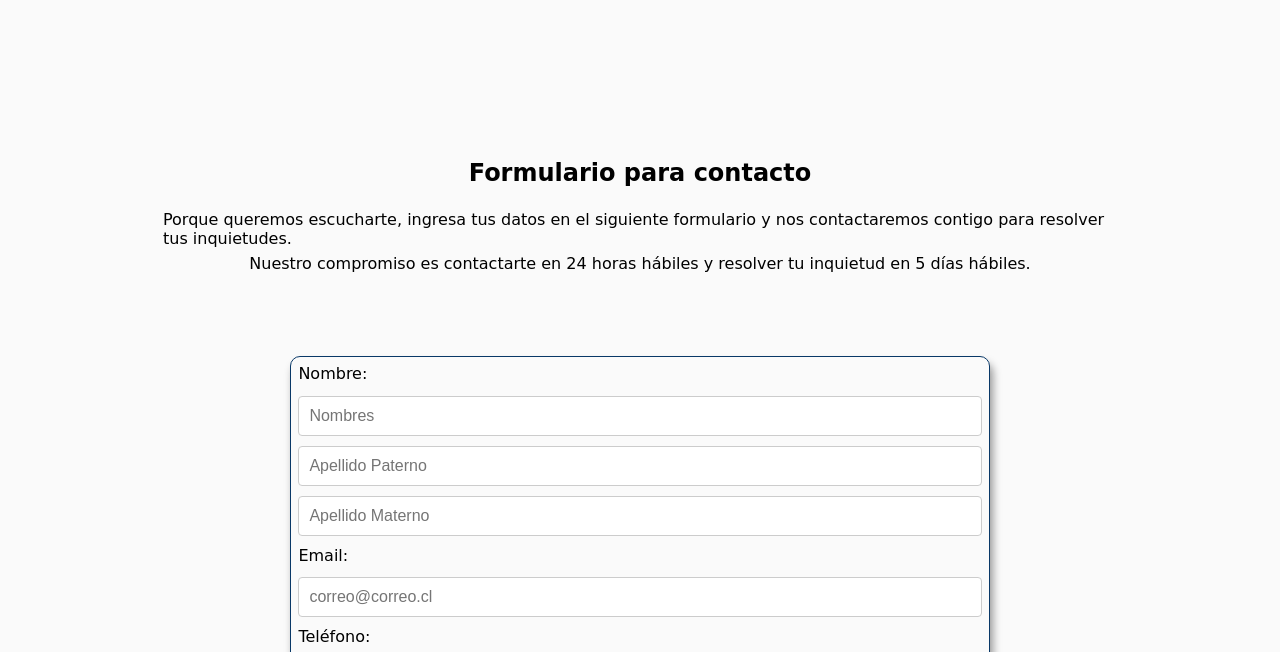
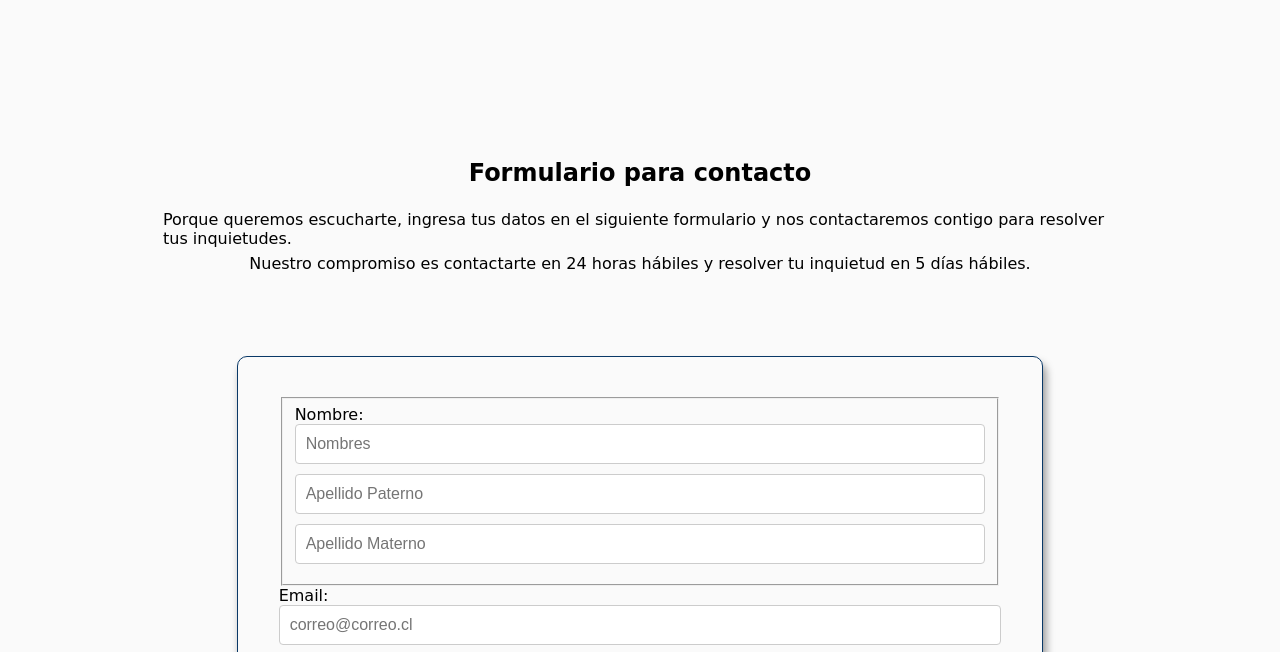
Before and after one commit to IvanSantibanez/CarZone-project, a plain HTML site: page formulario.html in a window 1280 px wide. Shown: the part 97-749 px from the top of the page. Drawn offline with Linux system fonts and the light colour scheme.

Commit message:
nuevo estilo formulario contacto

```diff
--- a/css/formulario.css
+++ b/css/formulario.css
@@ -15,43 +15,11 @@ main {
 }
 
 form {
-    padding: 1%;
+    padding: 5%;
+    margin: 0 auto;
     border: 1px solid #093867;
     border-radius: 10px;
     box-shadow: 3px 7px 8px rgba(0,0,0,0.4);
-
-}
-
-form label {
-    display: flex;
-    text-align: left;
-    width: 30%;
-    margin-bottom: 1vw;
-}
-
-form fieldset {
-    border: white;
-    padding: 0;
-    margin: 0
-}
-
-form input, textarea, select {
-    display: inline-block;
-    width: 50%;
-    margin-bottom: 1vw;
-
-}
-
-form fieldset input {
-    display: inline;
-    justify-content: flex-start;
-    width: 19.6666666666666%;
-    margin-bottom: 1vw;
-
-}
-
-input, textarea, select {
-    border-radius: 5px;
 }
 
 .input-correcto {
@@ -67,19 +35,15 @@ input, textarea, select {
     border: 1.15vw solid rgb(71, 165, 247);
     color: white;
     opacity: 60%;
-
+    font-weight: bold;
 }
 
-body {
-    font-family: 'Lobster Two', cursive;
-    padding: 10%;
+#enviar:hover {
+    background-color: rgb(0, 136, 255);
+    border: 1.15vw solid rgb(0, 136, 255);
 }
 
 
-label {
-    display: block;
-    margin-bottom: 10px;
-}
 input[type="text"], input[type="email"], input[type="tel"], select, textarea {
     width: 100%;
     padding: 10px;
@@ -100,6 +64,19 @@ input[type="submit"] {
     font-size: 16px;
     font-family: Arial, sans-serif;
 }
-input[type="submit"]:hover {
-    background-color: #45a049;
+
+body {
+    font-family: 'Lobster Two', cursive;
+    padding: 10%;
 }
+
+@media(max-width:700px) {
+    form {
+        width: fit-content;
+    }
+    #texto-form {
+        width: fit-content;
+        padding: 0;
+        padding-bottom: 10%;
+    }
+}
```
